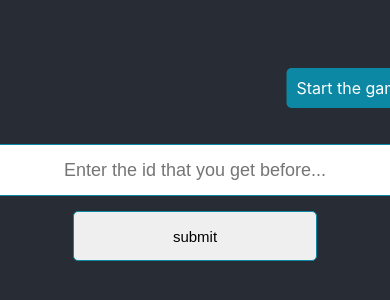
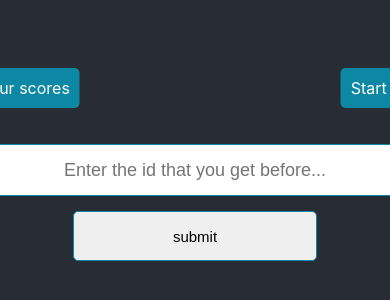
Before and after one commit to nimahkh/react-wpm, a React (Create React App) app: page /scores in a window 390 px wide. Shown: the top 300 px of the page. Built offline with nearby package versions, Linux system fonts and the light colour scheme.

Commit message:
fix responsive

```diff
--- a/src/App.css
+++ b/src/App.css
@@ -21,7 +21,7 @@ textarea {
   border: none;
   border-collapse: collapse;
   resize: none;
-  margin:0 auto;
+  margin:0 auto
 }
 
 .App {
@@ -136,7 +136,7 @@ textarea {
 }
 
 .menu ul {
-  display: block;
+  display: flex;
   width: 100%;
   padding: 20px;
   padding-bottom: 20px;
@@ -146,16 +146,10 @@ textarea {
   transform: translate(-50%, 0px);
 }
 
-.menu {
-  display: flex;
-  margin: 0 auto
-}
-
 .menu li {
   display: inline;
   margin: 0 auto;
   float: right;
-  margin-left: 3px
 }
 
 .menu li a {
```
